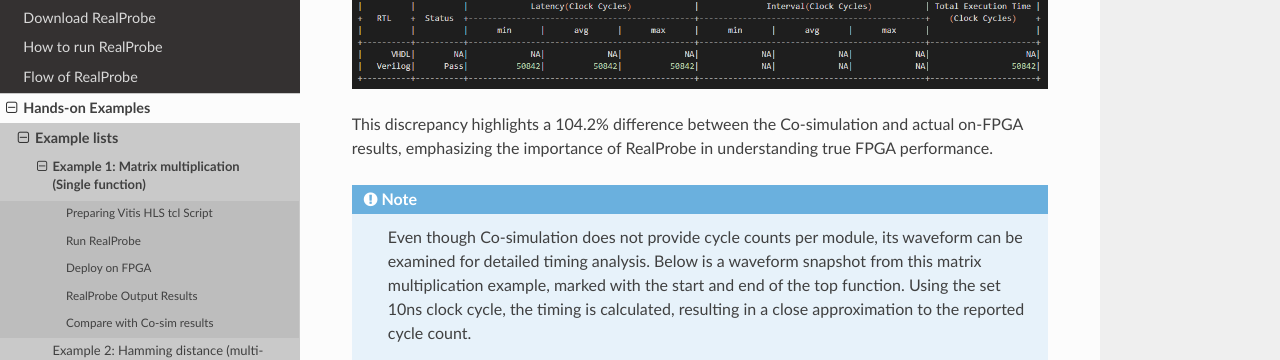
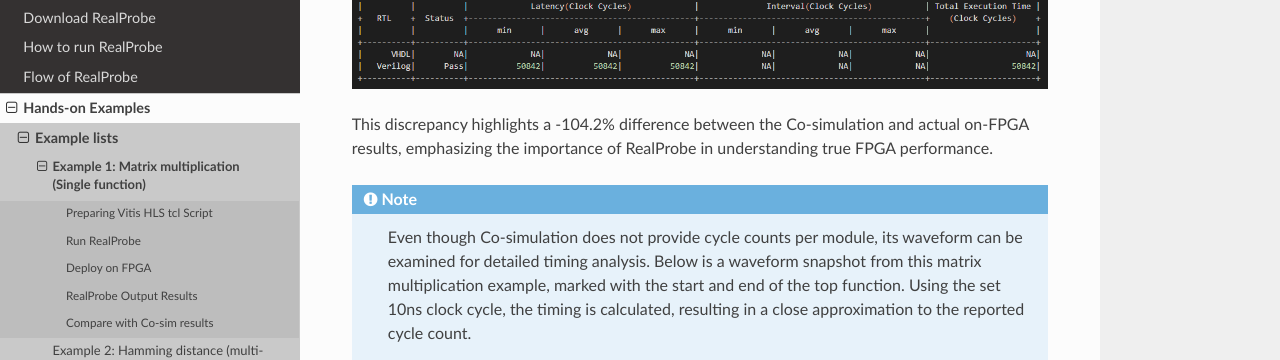
Before and after one commit to sharc-lab/RealProbe-doc, a Sphinx documentation site: the page built from docs/source/tutorial/ex1.rst, in a window 1280 px wide and 900 px high, scrolled down 2195 px. Shown: the part 143-503 px from the top of the window. Built offline with Sphinx 7.4.7 and the Read the Docs theme 2.0.0, drawn with Linux system fonts in a browser that asks for light colours; pages that are not in the unit, such as notebooks, are missing from menus.

Commit message:
Update ex1.rst

```diff
--- a/docs/source/tutorial/ex1.rst
+++ b/docs/source/tutorial/ex1.rst
@@ -77,7 +77,7 @@ RealProbe recorded a total of 103,830 cycles for the operation. To contrast, let
 .. image:: ../img/cosim_rpt.png
   :alt: <RealProbe Output>
 
-This discrepancy highlights a 104.2% difference between the Co-simulation and actual on-FPGA results, emphasizing the importance of RealProbe in understanding true FPGA performance.
+This discrepancy highlights a -104.2% difference between the Co-simulation and actual on-FPGA results, emphasizing the importance of RealProbe in understanding true FPGA performance.
 
 .. note::
 
```
